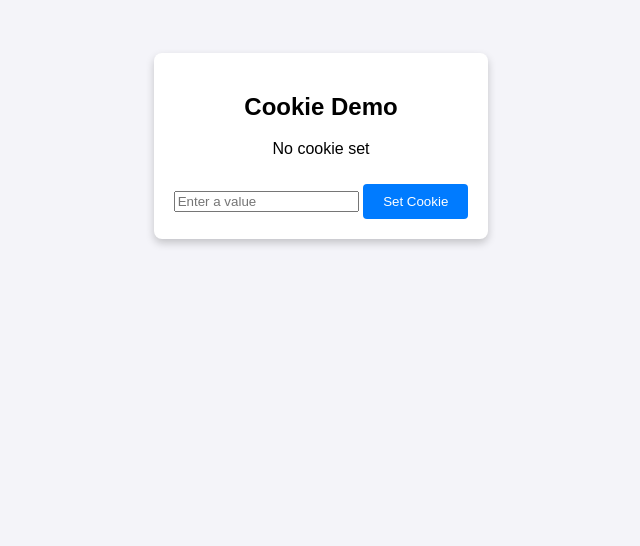
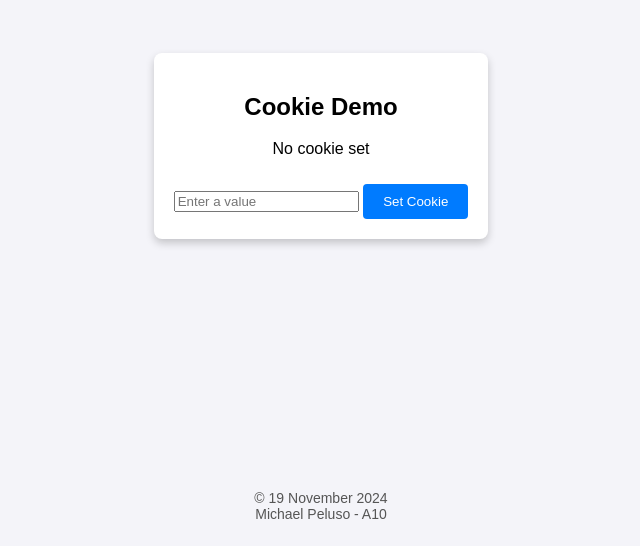
Before and after one commit to michaelpeluso/A10, a plain HTML site: page index.html in a window 1280 px wide. Shown: the part 254-800 px from the top of the page, without its empty margins (319-959 px from the left). Drawn offline with Linux system fonts and the light colour scheme.

Commit message:
Update index.html

```diff
--- a/index.html
+++ b/index.html
@@ -31,6 +31,14 @@
                 border-radius: 4px;
                 cursor: pointer;
             }
+            footer {
+                position: absolute;
+                bottom: 10px;
+                text-align: center;
+                width: 100%;
+                font-size: 14px;
+                color: #555;
+            }
         </style>
     </head>
     <body>
@@ -40,6 +48,9 @@
             <input type="text" id="cookieInput" placeholder="Enter a value" />
             <button class="btn" onclick="setCookie()">Set Cookie</button>
         </div>
+        <footer>
+            <p>&copy; 19 November 2024<br />Michael Peluso - A10</p>
+        </footer>
 
         <script>
             // set the cookie
```
